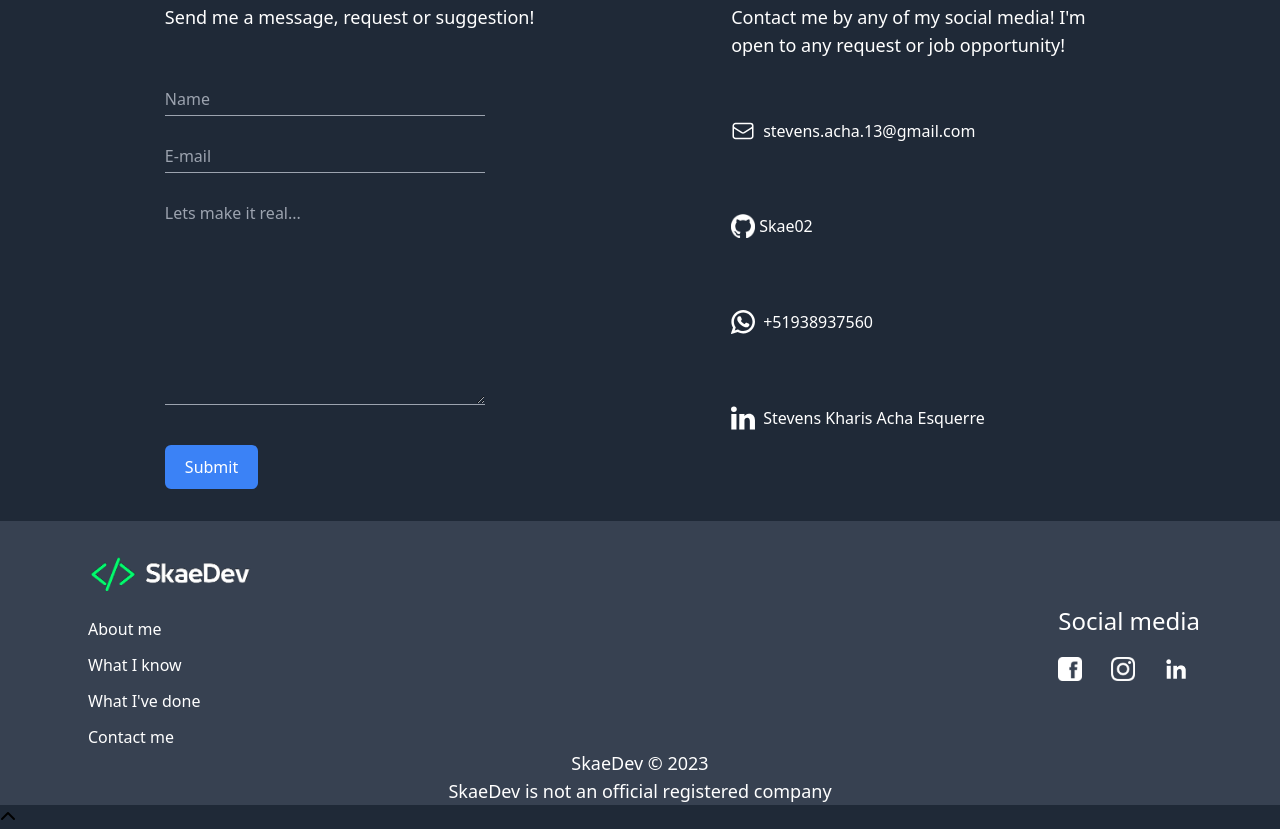
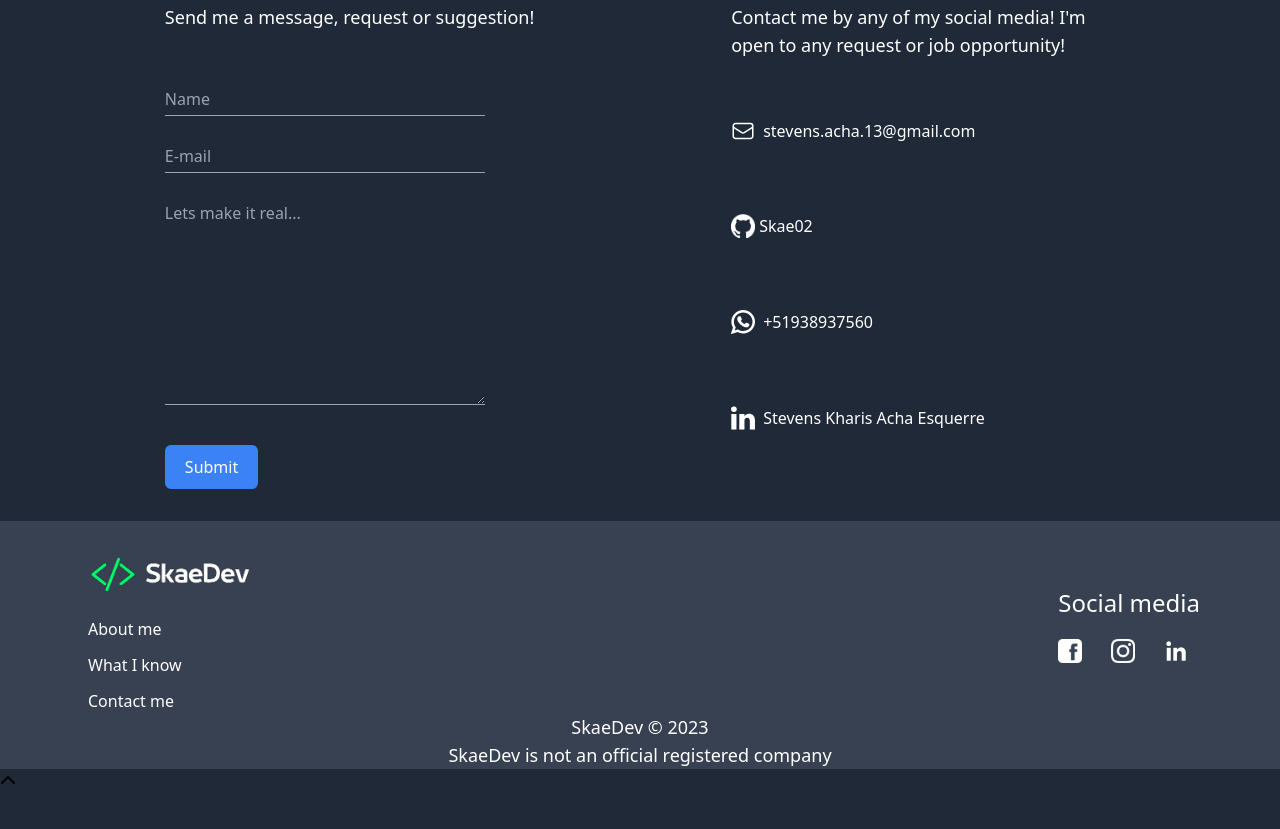
Before and after one commit to SkaeCrew/WebPage, a website: page index.html in a window 1280 px wide. Shown: the part 3117-3946 px from the top of the page. After the commit the page ends 3910 px from the top, so only its background shows below. Drawn offline with Linux system fonts and the light colour scheme.

Commit message:
correcting

```diff
--- a/index.html
+++ b/index.html
@@ -226,7 +226,6 @@
                             <a href="#"><img src="../public/img/logo_horizontal.png"  class="w-auto h-16"></a>
                             <a class="menu-item lg:mt-3" href="#about-me">About me</a>
                             <a class="menu-item lg:mt-3" href="#knowledge">What I know</a>
-                            <a class="menu-item lg:mt-3" href="#my-works">What I've done</a>
                             <a class="menu-item lg:mt-3" href="#contact-me">Contact me</a>
                         </div>
                     </div>
```
